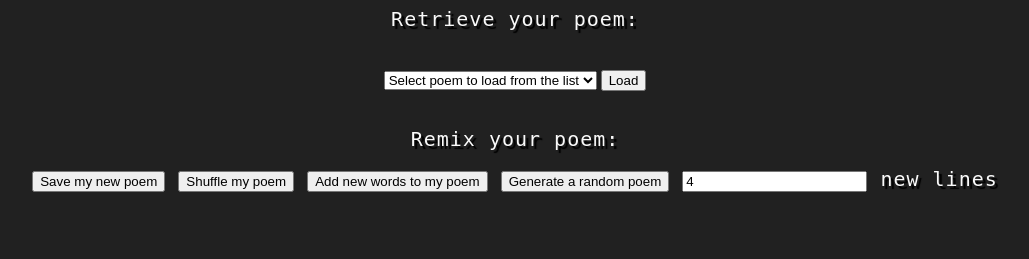
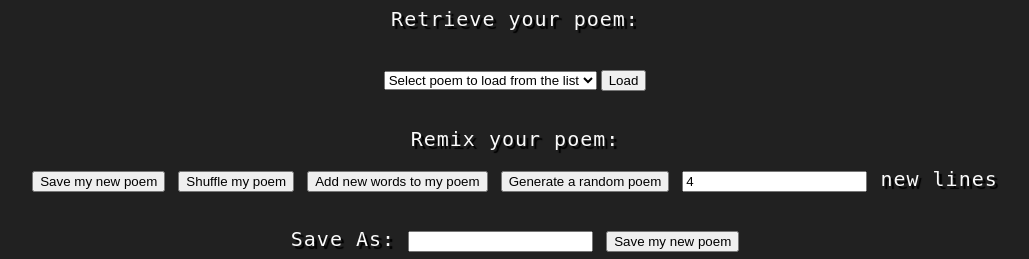
Before and after one commit to ChrisSuess/AdasLoadingSite, a PHP site: page / in a window 1280 px wide. Shown: the part 767-1026 px from the top of the page, without its empty margins (125-1154 px from the left). Before the commit the page ends 959 px from the top, so only its background shows below. Run offline with PHP 8.4, Linux system fonts and the light colour scheme; data that the repository does not hold is empty; some libraries are stand-ins or nearby versions.

Commit message:
Saving Final Poem

```diff
--- a/index.php
+++ b/index.php
@@ -154,6 +154,12 @@
         <button class="generate">Generate a random poem</button> <input type="number" id="num-sentences" value="4" /> new lines
         </p>
 
+	<p>
+        <td>Save As:</td>
+        <td><input id="inputFileNameToSaveAs"></input></td>
+        <td><button onclick="saveTextAsFile()">Save my new poem</button></td>
+	</p>
+
     <h3 id="Pansh" class="spotted"></h3>
 
    <!-- <h3 id="dev"></h3>-->
--- a/scripts/main.js
+++ b/scripts/main.js
@@ -41,7 +41,7 @@ function drop(ev) {
                 }
 
 function saveTextAsFile() {
-    var textToSave = document.getElementById("Pansh").value;
+    var textToSave = document.getElementById("Pansh").textContent;
     var textToSaveAsBlob = new Blob([textToSave], {type:"text/plain"});
     var textToSaveAsURL = window.URL.createObjectURL(textToSaveAsBlob);
     var fileNameToSaveAs = document.getElementById("inputFileNameToSaveAs").value;
```
